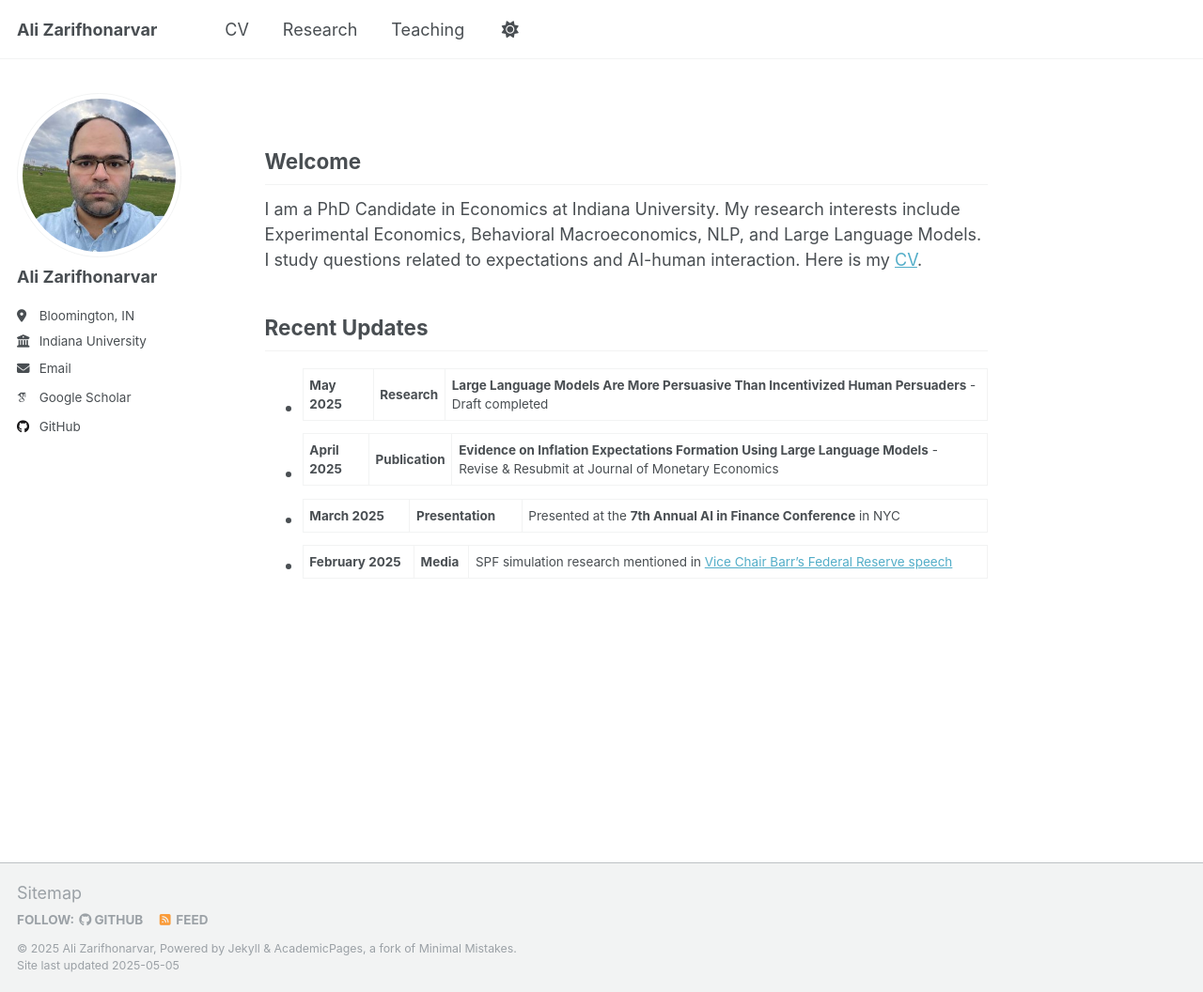
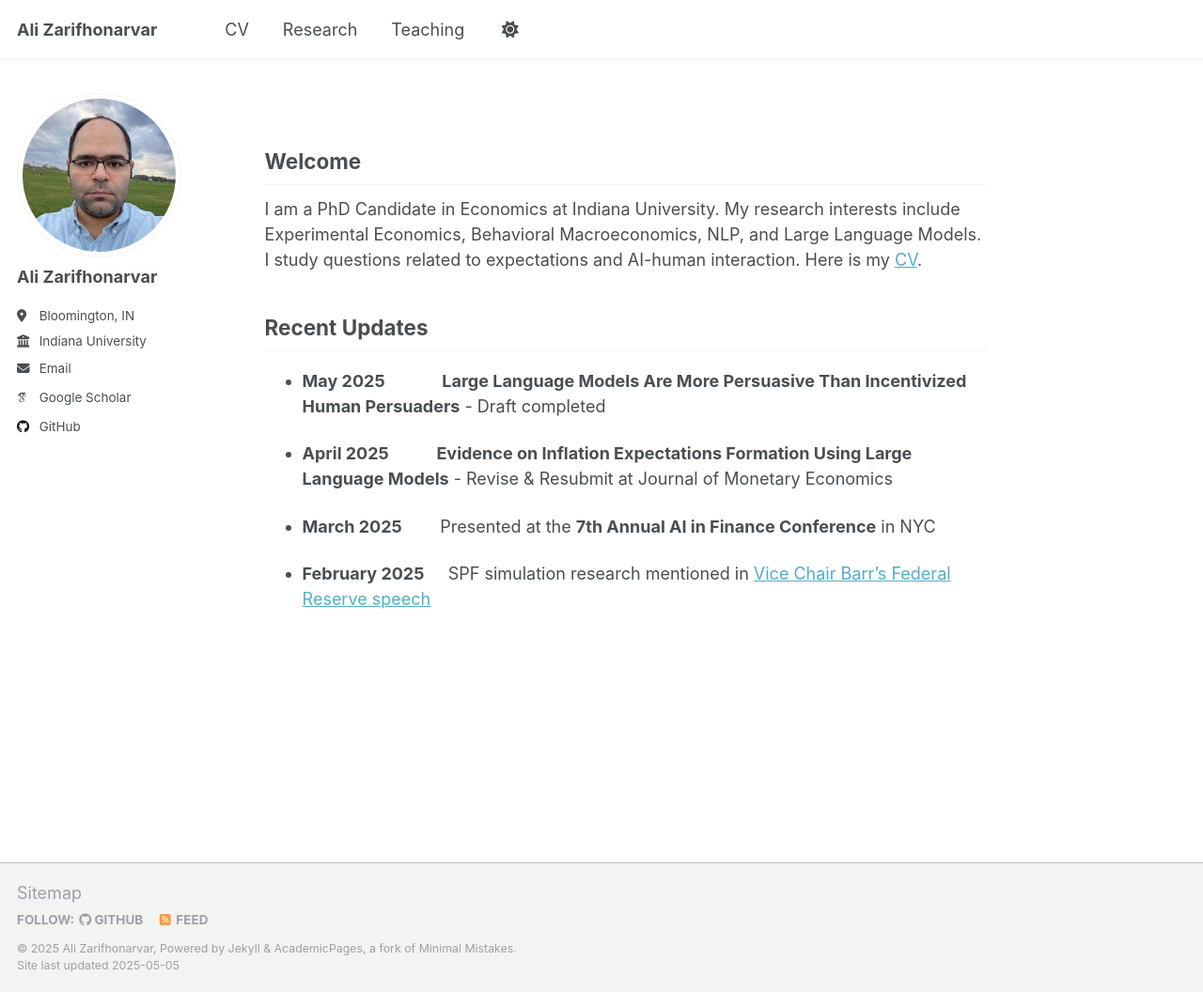
Before and after one commit to alizarif/alizarif.github.io, a Jekyll site: the page built from _pages/about.md, in a window 1280 px wide and 1056 px high. Shown: the whole window at 94% size. Built offline with Jekyll 4.4.1, drawn with Linux system fonts in a browser that asks for light colours; some web fonts are replaced.

Commit message:
Update about.md

```diff
--- a/_pages/about.md
+++ b/_pages/about.md
@@ -12,10 +12,10 @@ I am a PhD Candidate in Economics at Indiana University. My research interests i
 
 ## Recent Updates
 
-* **May 2025** | **Research** | **Large Language Models Are More Persuasive Than Incentivized Human Persuaders** - Draft completed
+* **May 2025** &nbsp;&nbsp;&nbsp;&nbsp;&nbsp;&nbsp;&nbsp;&nbsp;&nbsp;&nbsp; **Large Language Models Are More Persuasive Than Incentivized Human Persuaders** - Draft completed
 
-* **April 2025** | **Publication** | **Evidence on Inflation Expectations Formation Using Large Language Models** - Revise & Resubmit at Journal of Monetary Economics
+* **April 2025** &nbsp;&nbsp;&nbsp;&nbsp;&nbsp;&nbsp;&nbsp;&nbsp; **Evidence on Inflation Expectations Formation Using Large Language Models** - Revise & Resubmit at Journal of Monetary Economics
 
-* **March 2025** | **Presentation** | Presented at the **7th Annual AI in Finance Conference** in NYC
+* **March 2025** &nbsp;&nbsp;&nbsp;&nbsp;&nbsp;&nbsp; Presented at the **7th Annual AI in Finance Conference** in NYC
 
-* **February 2025** | **Media** | SPF simulation research mentioned in [Vice Chair Barr's Federal Reserve speech](https://www.federalreserve.gov/newsevents/speech/barr20250218a.htm)
+* **February 2025** &nbsp;&nbsp;&nbsp; SPF simulation research mentioned in [Vice Chair Barr's Federal Reserve speech](https://www.federalreserve.gov/newsevents/speech/barr20250218a.htm)
```
